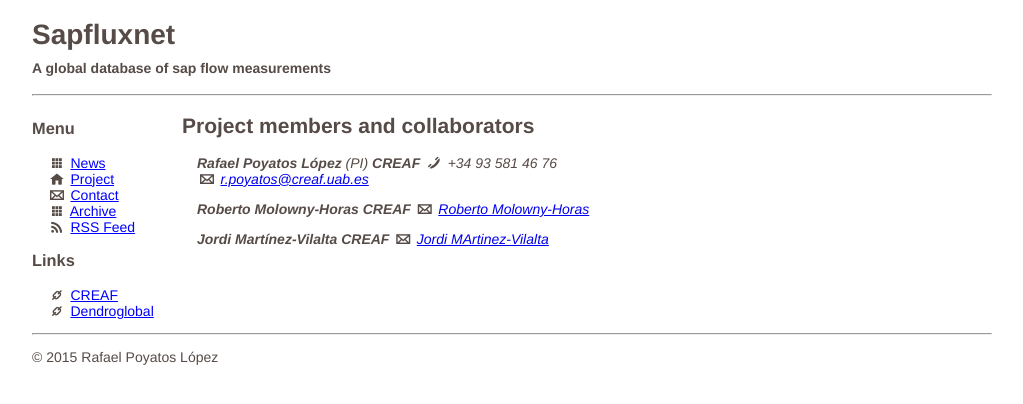
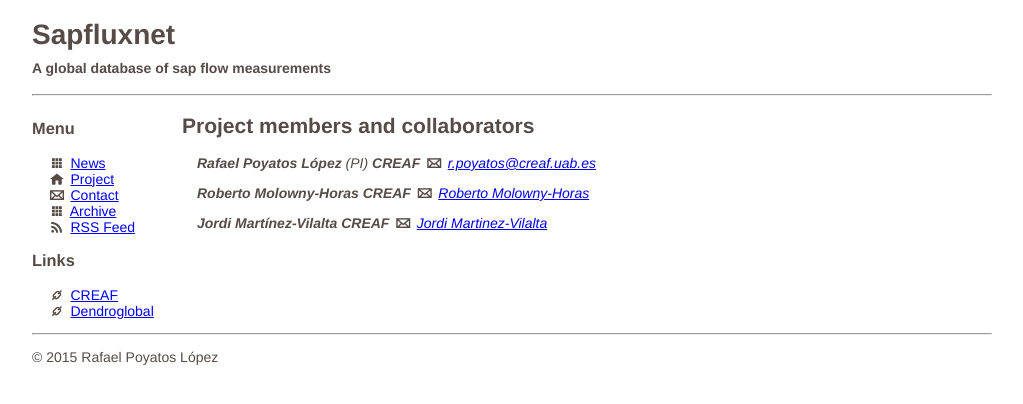
Before and after one commit to sapfluxnet/sapfluxnet-public, a Jekyll site: the page built from contact.html, in a window 1280 px wide. Shown: the top 404 px of the page, without its empty margins (26-1049 px from the left). Built offline with Jekyll 4.4.1, drawn with Linux system fonts in a browser that asks for light colours; Markdown is read by kramdown in place of the engine named in the settings.

Commit message:
Update contact.html

```diff
--- a/contact.html
+++ b/contact.html
@@ -7,7 +7,6 @@ title: Project members and collaborators
     <address>
         <p><strong>{{site.author}}</strong> (PI)
         <strong>CREAF</strong>
-        <i class="icon-phone"></i> +34 93 581 46 76<br/>
         <i class="icon-mail"></i> <a href="mailto:{{site.author_email}}">{{site.author_email}}</a></p>
     </address>
 
@@ -20,6 +19,6 @@ title: Project members and collaborators
       <address>
         <p><strong>Jordi Martínez-Vilalta</strong>
         <strong>CREAF</strong>
-        <i class="icon-mail"></i> <a href=http://"www.creaf.cat/en/personal/jordi-martinez-vilalta">Jordi MArtinez-Vilalta</a></p>
+        <i class="icon-mail"></i> <a href=http://"www.creaf.cat/en/personal/jordi-martinez-vilalta">Jordi Martinez-Vilalta</a></p>
     </address>
 </section>
```
